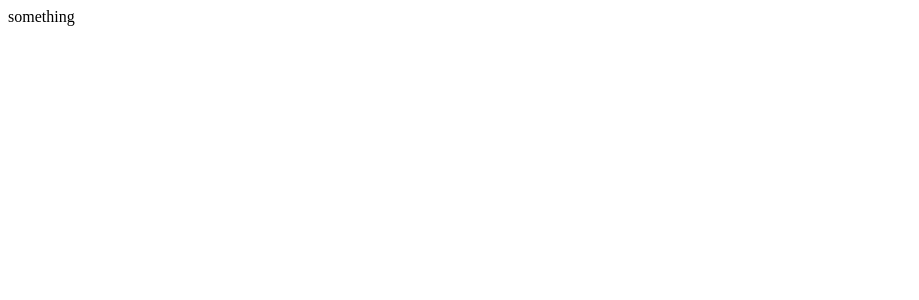
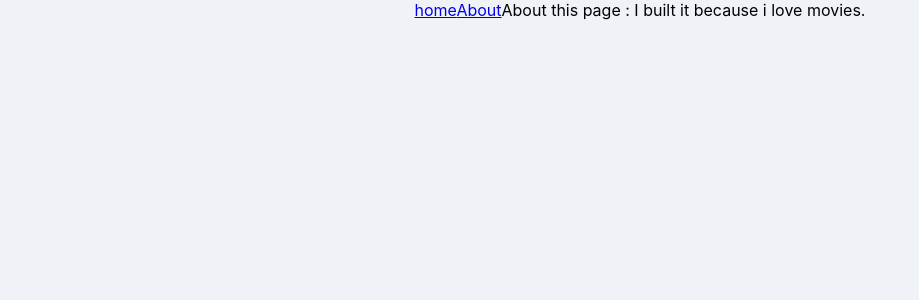
Before and after one commit to donghyeon-dev/movie_app_2020, a React (Create React App) app: page /#/about in a window 1280 px wide. Shown: the top 300 px of the page, without its empty margins (0-919 px from the left). Built offline with nearby package versions, Linux system fonts and the light colour scheme.

Commit message:
Building the Navigation

```diff
--- a/src/App.js
+++ b/src/App.js
@@ -1,7 +1,17 @@
 import React from "react";
+import { HashRouter, Route } from "react-router-dom";
+import Home from "./routes/Home";
+import About from "./routes/About";
+import Navigation from "./component/Navigation";
 
 function App() {
-  return <span>something</span>;
+  return (
+    <HashRouter>
+      <Navigation />
+      <Route path="/" exact={true} component={Home} />
+      <Route path="/about" component={About} />
+    </HashRouter>
+  );
 }
 
 export default App;
--- /dev/null
+++ b/src/component/Navigation.js
@@ -0,0 +1,12 @@
+import React from "react";
+import { Link } from "react-router-dom";
+
+function Navigation() {
+  return (
+    <div>
+      <Link to="/">home</Link>
+      <Link to="/about">About</Link>
+    </div>
+  );
+}
+export default Navigation;
--- a/src/routes/About.js
+++ b/src/routes/About.js
@@ -0,0 +1,7 @@
+import React from "react";
+
+function About() {
+  return <span>About this page : I built it because i love movies.</span>;
+}
+
+export default About;
--- a/src/routes/Home.js
+++ b/src/routes/Home.js
@@ -49,4 +49,4 @@
   }
 }
 
-export default App;
+export default Home;
```
Also changed, not shown: src/Navigation.css (added).
